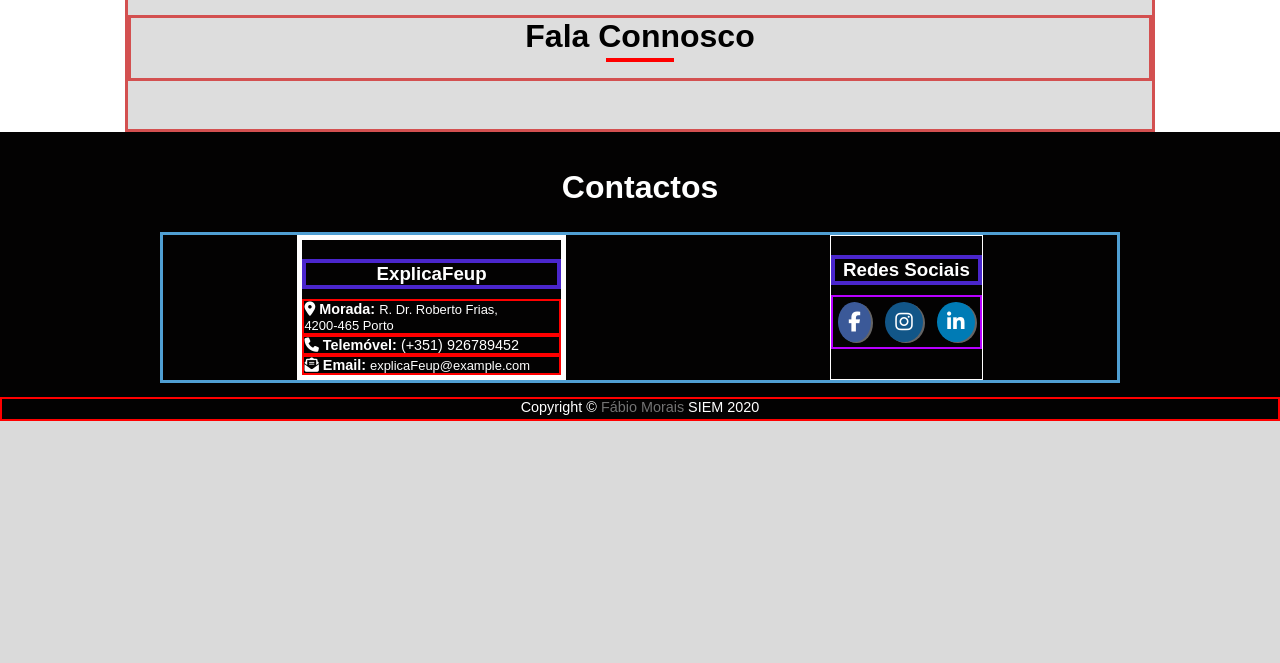
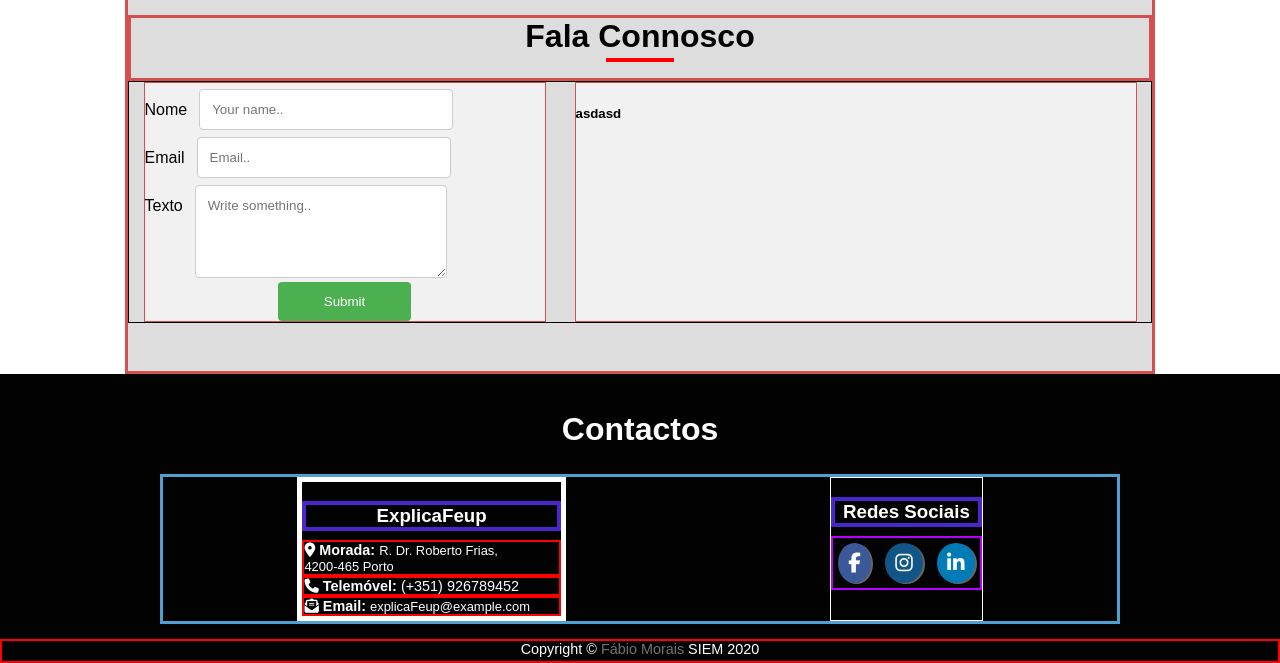
Before and after one commit to Fabio-Morais/FEUP-SIEM, a PHP site: page /contacts.html in a window 1280 px wide. Shown: the part 930-1593 px from the top of the page. Before the commit the page ends 1351 px from the top, so only its background shows below. Run offline with PHP 8.4, Linux system fonts and the light colour scheme; some libraries are stand-ins or nearby versions.

Commit message:
update contacts, with form

```diff
--- a/contacts.html
+++ b/contacts.html
@@ -58,7 +58,40 @@
 
   <div class="section">
     <h2>Fala Connosco<hr class="line2"></h2>
-
+    <div class="flex-wrap flex-around" id="contactUs">
+      <!--FORM-->
+      <div class="flex-column" id="forms">
+        <div class="flex-wrap">
+          <div class="col25" id="labelN">
+            <label for="fname">Nome</label>
+          </div>
+          <div class="col75" id="form">
+            <input type="text" id="fname" name="name" placeholder="Your name..">
+          </div>
+        </div>
+        <div class="flex-wrap">
+          <div class="col25" id="labelN">
+            <label for="fname">Email</label>
+          </div>
+          <div class="col75" id="form">
+            <input type="email" id="fname" name="email" placeholder="Email..">
+          </div>
+        </div>
+        <div class="flex-wrap">
+          <div class="col25" id="labelN">
+            <label for="fname">Texto</label>
+          </div>
+          <div class="col75" id="form">
+            <textarea id="subject" name="subject" placeholder="Write something.." ></textarea>
+          </div>
+        </div>
+        <input type="submit" value="Submit">
+      </div>
+      <!--ICONS-->
+      <div class="flex-column" id="icons">
+        <h5>asdasd</h5>
+      </div>
+    </div>
   </div>
 
   <!--FOOTER-->
--- a/css/style.css
+++ b/css/style.css
@@ -169,6 +169,8 @@ h2{
 .flex-column{
   display: flex;
   flex-direction: column;
+  border: 1px solid #d35050;
+
 }
 
 .flex-nowrap{
@@ -179,7 +181,17 @@ h2{
 .flex-center{
   justify-content: center;
 }
+.col25 {
+  float: left;
+  width: 35%;
+  margin-top: 6px;
+}
 
+.col75 {
+  float: left;
+  width: 65%;
+  margin-top: 6px;
+}
 #sponsors  #sponsor {
   background-color: #f1f1f1;
   width: 100px;
@@ -484,6 +496,60 @@ h2{
   border: 1px solid black;
 }
 
+#contactUs{
+  border: 1px solid black;
+}
+
+#forms{
+  width: 25em;
+  background-color: #f1f1f1;
+
+}
+#labelN{
+  border: 1px  black;
+  width: auto;
+}
+
+#form{
+  width: 15em;
+}
+input{
+  width: 95%;
+}
+#subject{
+  max-height: 10em;
+  max-width: 25em;
+  min-height: 5em;
+  min-width: 17em;
+}
+#icons{
+  width: 35em;
+  background-color: #f1f1f1;
+}
+input[type=text], input[type=email], select, textarea {
+  border: 1px solid #ccc;
+  padding: 12px;
+  border-radius: 4px;
+}
+label {
+  padding: 12px 12px 12px 0;
+  display: inline-block;
+}
+input[type=submit] {
+  background-color: #4CAF50;
+  color: white;
+  padding: 12px 20px;
+  border: none;
+  border-radius: 4px;
+  cursor: pointer;
+  float: right;
+  width: 10em;
+  margin: auto;
+}
+
+input[type=submit]:hover {
+  background-color: #45a049;
+}
 
 @media only screen and (max-width: 768px) {
   #instruct {
```
